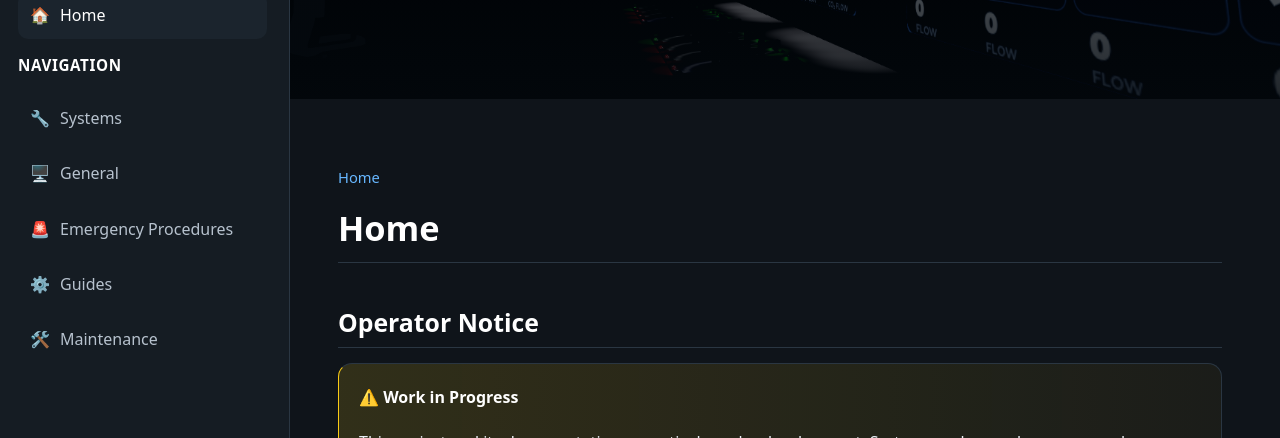
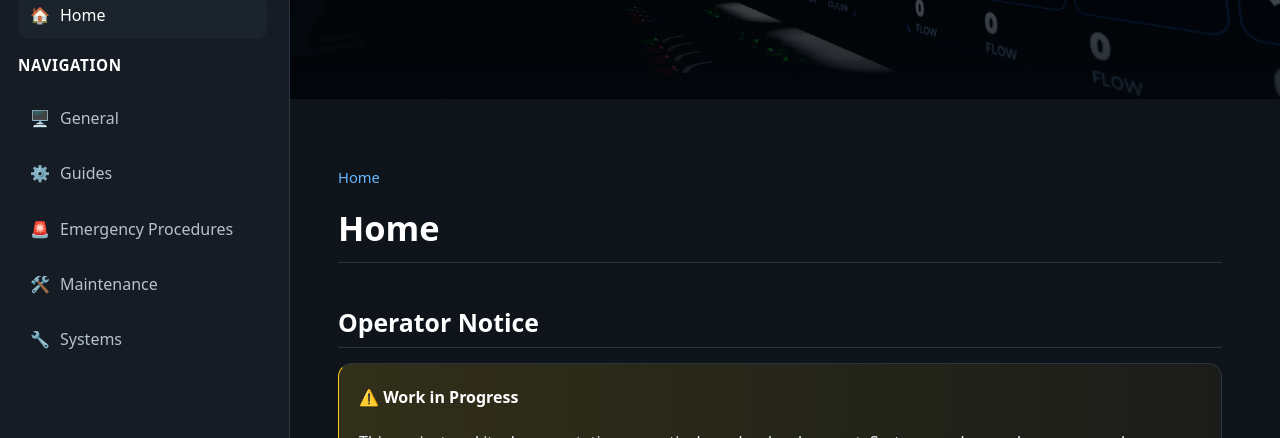
Before and after one commit to Pulsegridstudios/wiki, a Jekyll site: the page built from index.md, in a window 1280 px wide. Shown: the part 201-639 px from the top of the page. Built offline with Jekyll 4.4.1, drawn with Linux system fonts in a browser that asks for light colours.

Commit message:
fixed sidebar

```diff
--- a/_layouts/wiki.html
+++ b/_layouts/wiki.html
@@ -47,7 +47,7 @@
 
       <nav class="mobile-nav">
         {% assign wiki_pages = site.html_pages | where: "layout", "wiki" %}
-        {% assign groups = wiki_pages | map: "nav_group" | uniq %}
+        {% assign groups = "general,guides,emergency,maintenance,systems,reactor" | split: "," %}
 
         {% if page.nav_group and page.nav_group != "home" %}
 
@@ -162,7 +162,7 @@
 
       <nav class="sidebar-nav">
         {% assign wiki_pages = site.html_pages | where: "layout", "wiki" %}
-        {% assign groups = wiki_pages | map: "nav_group" | uniq %}
+        {% assign groups = "general,guides,emergency,maintenance,systems,reactor" | split: "," %}
 
         {% if page.nav_group and page.nav_group != "home" %}
 
```
